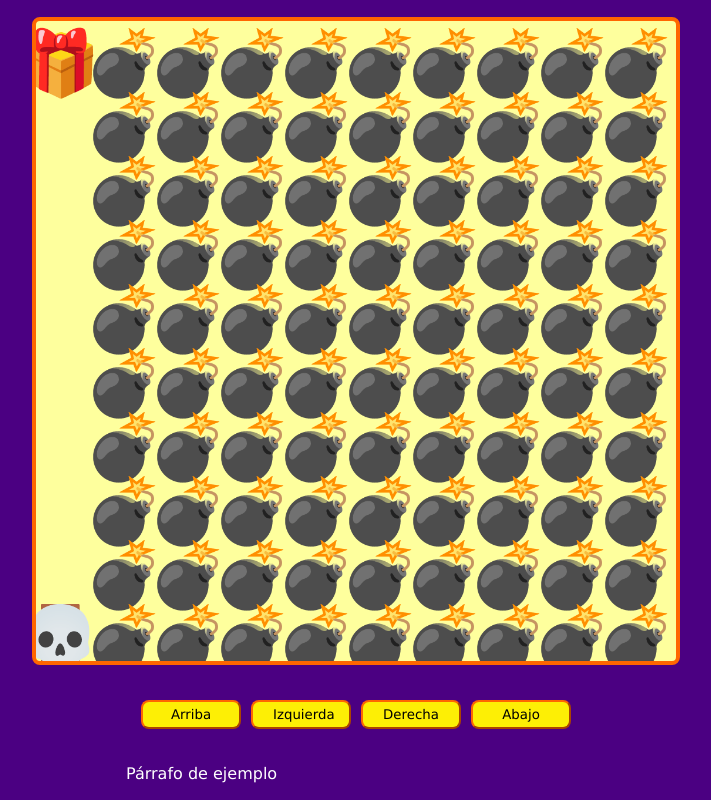
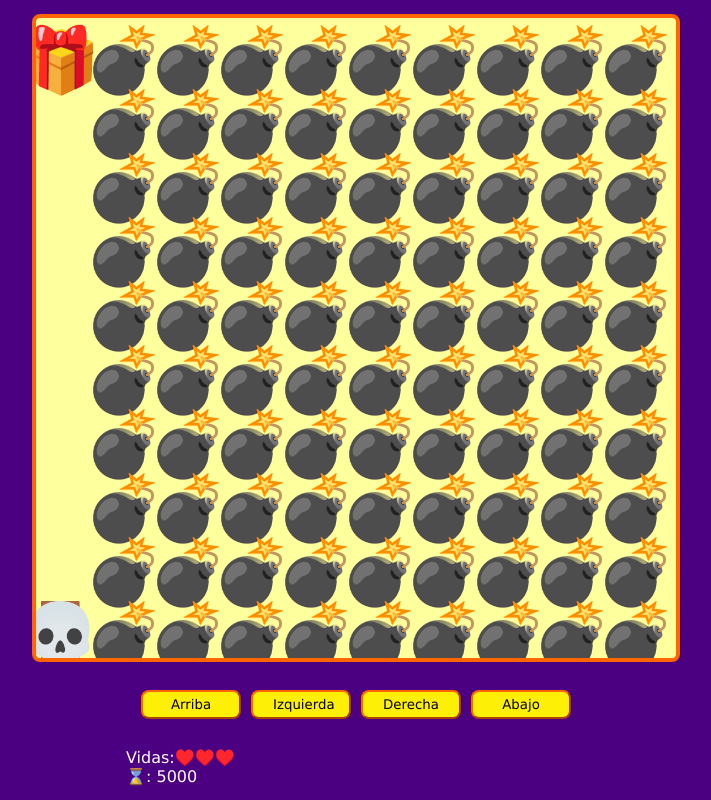
Before and after one commit to jbaxax/taller-practico-javascript-videogames, a plain HTML site: page index.html in a window 1280 px wide. Shown: the whole page, without its empty margins (284-995 px from the left). Drawn offline with Linux system fonts and the light colour scheme.

Commit message:
class n° 16 and 17

```diff
--- a/game.js
+++ b/game.js
@@ -4,13 +4,18 @@ const btnUp = document.querySelector('#up');
 const btnLeft = document.querySelector('#left');
 const btnRight = document.querySelector('#right');
 const btnDown = document.querySelector('#down');
-
+const spanLives = document.querySelector('#lives');
+const spanTime = document.querySelector('#time');
 
 let canvasSize;
 let elementsSize;
 let level = 0;
 let lives = 3;
 
+
+let timeStar;
+let timePlayer;
+let timeInterval;
 const playerPosition = {
   x: undefined,
   y: undefined,
@@ -53,10 +58,16 @@ if(!map){
   gameWin();
   return;
 }
+if(!timeStar){
+  timeStar = Date.now();
+  timeInterval = setInterval(showTime,100);
+}
 const mapRows =  map.trim().split('\n');
 const mapRowCols = mapRows.map(row => row.trim().split(''))
 
 console.log({map,mapRows,mapRowCols});
+
+showLives();
 
 enemyPositions = []
 game.clearRect(0,0,canvasSize,canvasSize);
@@ -97,10 +108,14 @@ function levelwin(){
 function levelFail(){
   console.log("FALLASTE");
   lives--;
+
+
+
   console.log(lives);
   if(lives<=0){
     level=0;
     lives=3;
+    timeStar= undefined;
   }
   playerPosition.x = undefined;
   playerPosition.y = undefined;
@@ -110,6 +125,21 @@ function levelFail(){
 
 function gameWin() {
   console.log("terminaste");
+  clearInterval(timeInterval);
+}
+
+function showLives(){
+  const heartsArray = Array(lives).fill(emojis['HEART']);
+
+  spanLives.innerHTML="";
+
+  heartsArray.forEach(heart =>{
+    spanLives.append(heart);
+  })
+}
+
+function showTime(){
+  spanTime.innerHTML = Date.now()-timeStar;
 }
 function movePlayer() {
   const giftCollisionX = playerPosition.x.toFixed(3) == giftPosition.x.toFixed(3);
--- a/index.html
+++ b/index.html
@@ -17,7 +17,8 @@
             <button id="down">Abajo</button>
         </div>
         <div class="messages">
-            <p>Párrafo de ejemplo</p>
+            <p>Vidas:<span id="lives"></p>
+            <p>⌛: <span id="time"></span></p>
         </div>
     </div>
 
--- a/maps.js
+++ b/maps.js
@@ -12,6 +12,7 @@ const emojis = {
     'BOMB_COLLISION': '🔥',
     'GAME_OVER': '👎',
     'WIN': '🏆',
+    'HEART': '♥️',
   };
 
   const maps = [];
```
